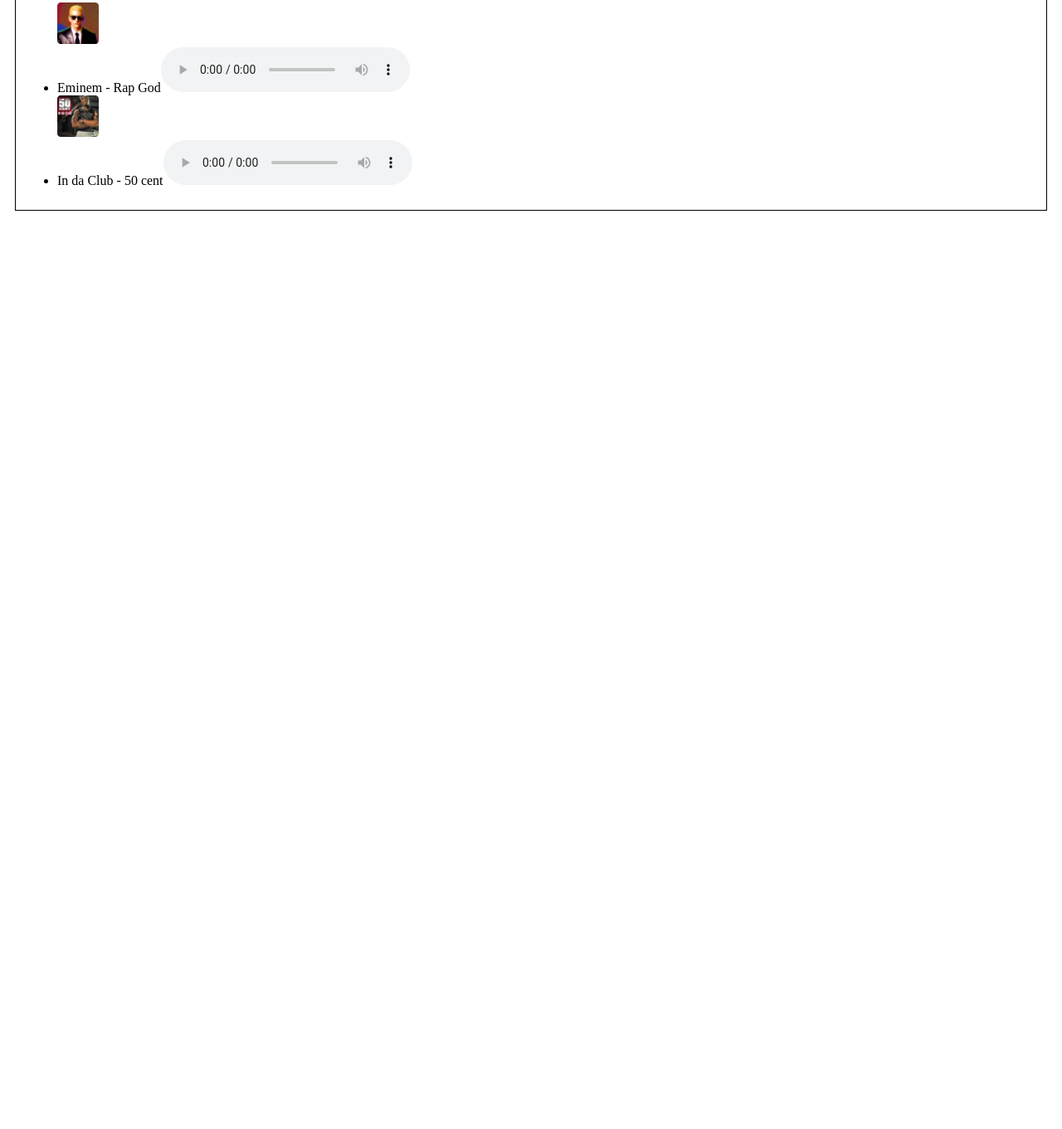
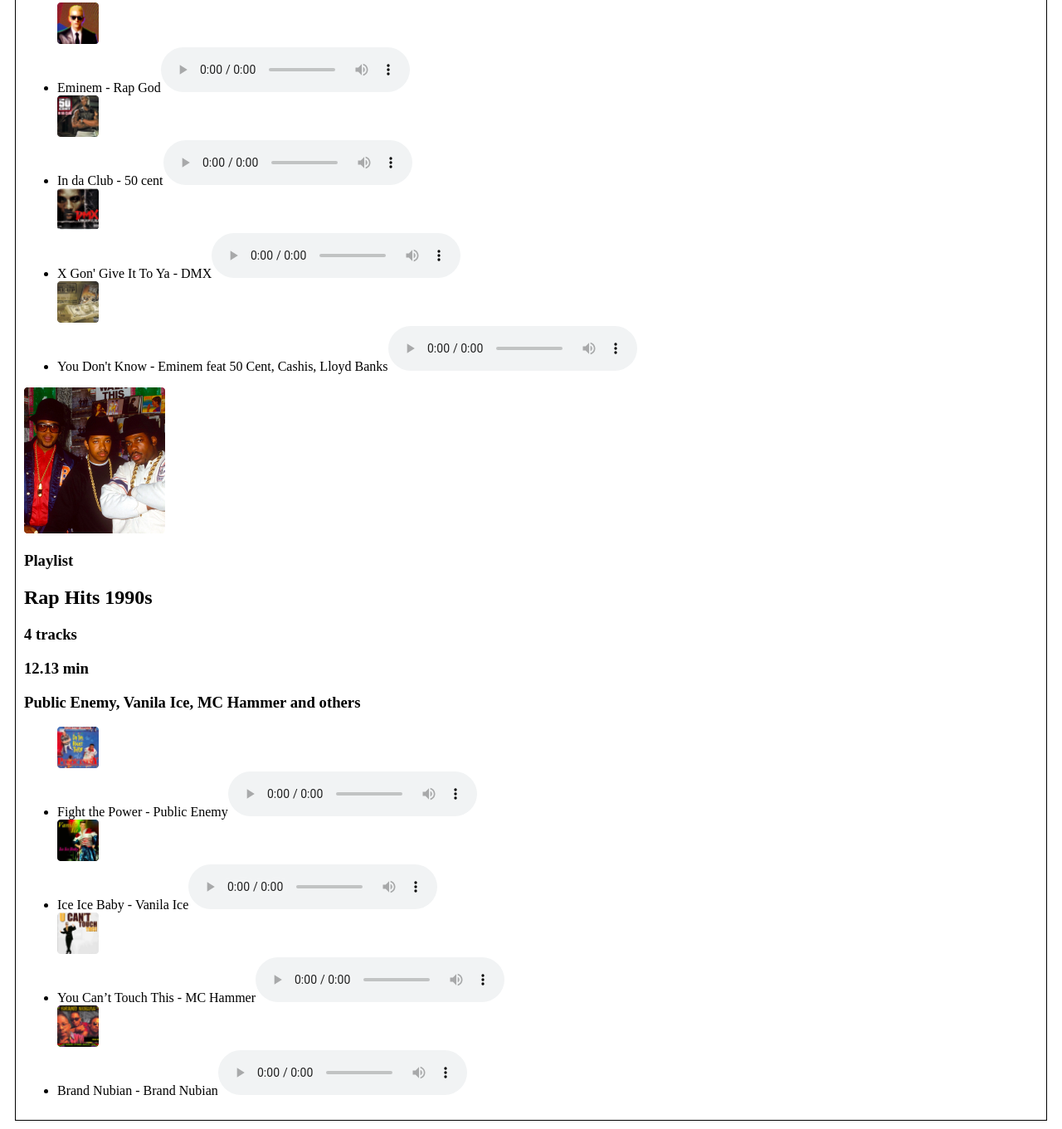
Before and after one commit to alex-galygo/it-incubator-InPlaylist, a plain HTML site: page index.html in a window 1280 px wide. Shown: the part 498-1859 px from the top of the page at 83% size. Before the commit the page ends 800 px from the top, so only its background shows below. Drawn offline with Linux system fonts and the light colour scheme.

Commit message:
Upgrade playlist structure in player.js and delete unused index.js
Removed unused index.js file and overhauled playlist structure in player.js to include more details such as cover images for each song. Additionally, added two playlists to enhance UI and UX. Changes on index.html are necessary for correct display and scalability for different devices.

```diff
--- a/index.html
+++ b/index.html
@@ -1,12 +1,14 @@
-<!DOCTYPE HTML>
-<html lang="ru">
+<!doctype html>
+<html lang="en">
 <head>
     <meta charset="UTF-8">
+    <meta name="viewport"
+          content="width=device-width, user-scalable=no, initial-scale=1.0, maximum-scale=1.0, minimum-scale=1.0">
+    <meta http-equiv="X-UA-Compatible" content="ie=edge">
+    <title>InPlaylist</title>
+</head>
+<body>
 
-    <title>lesson_1</title></head>
-<body>
-<!--<script src="index.js"></script>-->
 <script src="player.js"></script>
-
 </body>
 </html>
--- a/player.js
+++ b/player.js
@@ -3,32 +3,76 @@
 // Data
 let title = 'My Playlists';
 
-const playlist = {
-    id: 1,
+const playlist1 = {
     type: 'Playlist',
+    playlist_crc: 'assets/images/playlist-1-logo.png',
     name: 'Hip-Hop Hits',
     count_songs: 4,
     duration_all: 12.13,
     authors: ['Eminem', '50cent', 'Lloyd Banks'],
     songs: [
         {
-            id: 1,
-            cover_image: 'Image20231205223615.png',
+            cover_image: 'assets/images/eminem.png',
             name: 'Eminem',
             author: 'Rap God',
-            duration: 3.41,
             src: 'https://tonuz.net/uploads/music/2023/10/Eminem_Rap_God.mp3'
         },
         {
-            id: 2,
-            cover_image: 'Image20231205223549.png',
+            cover_image: 'assets/images/50-cent.png',
             name: 'In da Club',
             author: '50 cent',
-            duration: 4.31,
             src: 'https://muzfan.net/uploads/files/2020-07/1594719752_50-cent-in-da-club.mp3'
+        },
+        {
+            cover_image: 'assets/images/dmx.png',
+            name: 'X Gon\' Give It To Ya',
+            author: 'DMX',
+            src: 'https://cdn.muzonchek.ru/files/music/3026/DMX-feat-The-xx_-_XX-Gon-Give-It-To-Ya.mp3'
+        },
+        {
+            cover_image: 'assets/images/lyud.png',
+            name: 'You Don\'t Know',
+            author: 'Eminem feat 50 Cent, Cashis, Lloyd Banks',
+            src: 'https://cdn.muzonchek.ru/files/music/67784/Eminem-50-Cent-Cashis-Lloyd-Banks_-_You-Dont-Know.mp3'
         },
     ]
 }
+
+const playlist2 = {
+    type: 'Playlist',
+    playlist_crc: 'assets/images/playlist-2-logo.png',
+    name: 'Rap Hits 1990s',
+    count_songs: 4,
+    duration_all: 12.13,
+    authors: ['Public Enemy', 'Vanila Ice', 'MC Hammer'],
+    songs: [
+        {
+            cover_image: 'assets/images/public-enemy.png',
+            name: 'Fight the Power',
+            author: 'Public Enemy',
+            src: 'https://tonuz.net/uploads/music/2023/10/Eminem_Rap_God.mp3'
+        },
+        {
+            cover_image: 'assets/images/vanila-ice.png',
+            name: 'Ice Ice Baby',
+            author: 'Vanila Ice',
+            src: 'https://muzfan.net/uploads/files/2020-07/1594719752_50-cent-in-da-club.mp3'
+        },
+        {
+            cover_image: 'assets/images/Hammer.png',
+            name: 'You Can’t Touch This',
+            author: 'MC Hammer',
+            src: 'https://cdn.muzonchek.ru/files/music/3026/DMX-feat-The-xx_-_XX-Gon-Give-It-To-Ya.mp3'
+        },
+        {
+            cover_image: 'assets/images/brand-nubian.png',
+            name: 'Brand Nubian',
+            author: 'Brand Nubian',
+            src: 'https://cdn.muzonchek.ru/files/music/67784/Eminem-50-Cent-Cashis-Lloyd-Banks_-_You-Dont-Know.mp3'
+        },
+    ]
+}
+
 
 // Render
 
@@ -45,7 +89,7 @@ document.body.append(playlistElement);
 function renderPlaylistHeader(inputPlaylistForRendering) {
 
     let playlistImageElement = document.createElement('img');
-    playlistImageElement.src = 'Rectangle 101.png';
+    playlistImageElement.src = inputPlaylistForRendering.playlist_crc;
     playlistElement.append(playlistImageElement);
 
     let playlistTypeElement = document.createElement('h3');
@@ -99,4 +143,5 @@ function renderPlaylist(playlistForRendering) {
     renderTrack(playlistForRendering);
 }
 
-renderPlaylist(playlist);
+renderPlaylist(playlist1);
+renderPlaylist(playlist2);
```
Also changed, not shown: index.js (deleted, +0 -88 lines), assets/images/50-cent.png (renamed from Image20231205223549.png), assets/images/Hammer.png (added), assets/images/brand-nubian.png (added), assets/images/dmx.png (added), assets/images/eminem.png (renamed from Image20231205223615.png), assets/images/lyud.png (added), assets/images/playlist-1-logo.png (renamed from Rectangle 101.png), assets/images/playlist-2-logo.png (added), assets/images/public-enemy.png (added), assets/images/vanila-ice.png (added), style.css (added).
